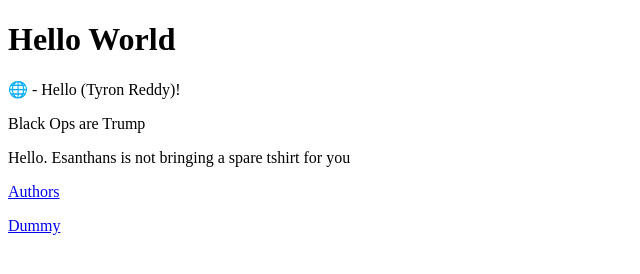
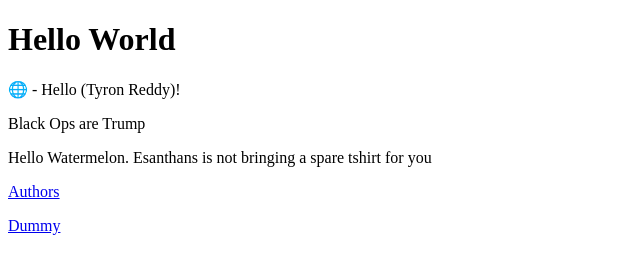
Before and after one commit to TyronR/software_3_lab_1, a plain HTML site: page index.html in a window 1280 px wide. Shown: the whole page, without its empty margins (0-640 px from the left). Drawn offline with Linux system fonts and the light colour scheme.

Commit message:
added watermelon

```diff
--- a/index.html
+++ b/index.html
@@ -12,7 +12,7 @@
 
 	<p>Black Ops are Trump</p>
 
-	<p>Hello. Esanthans is not bringing a spare tshirt for you</p>
+	<p>Hello Watermelon. Esanthans is not bringing a spare tshirt for you</p>
 
 	<p><a href="author.html">Authors</a></p>
 	<p><a href="dummy.html">Dummy</a></p>
```
